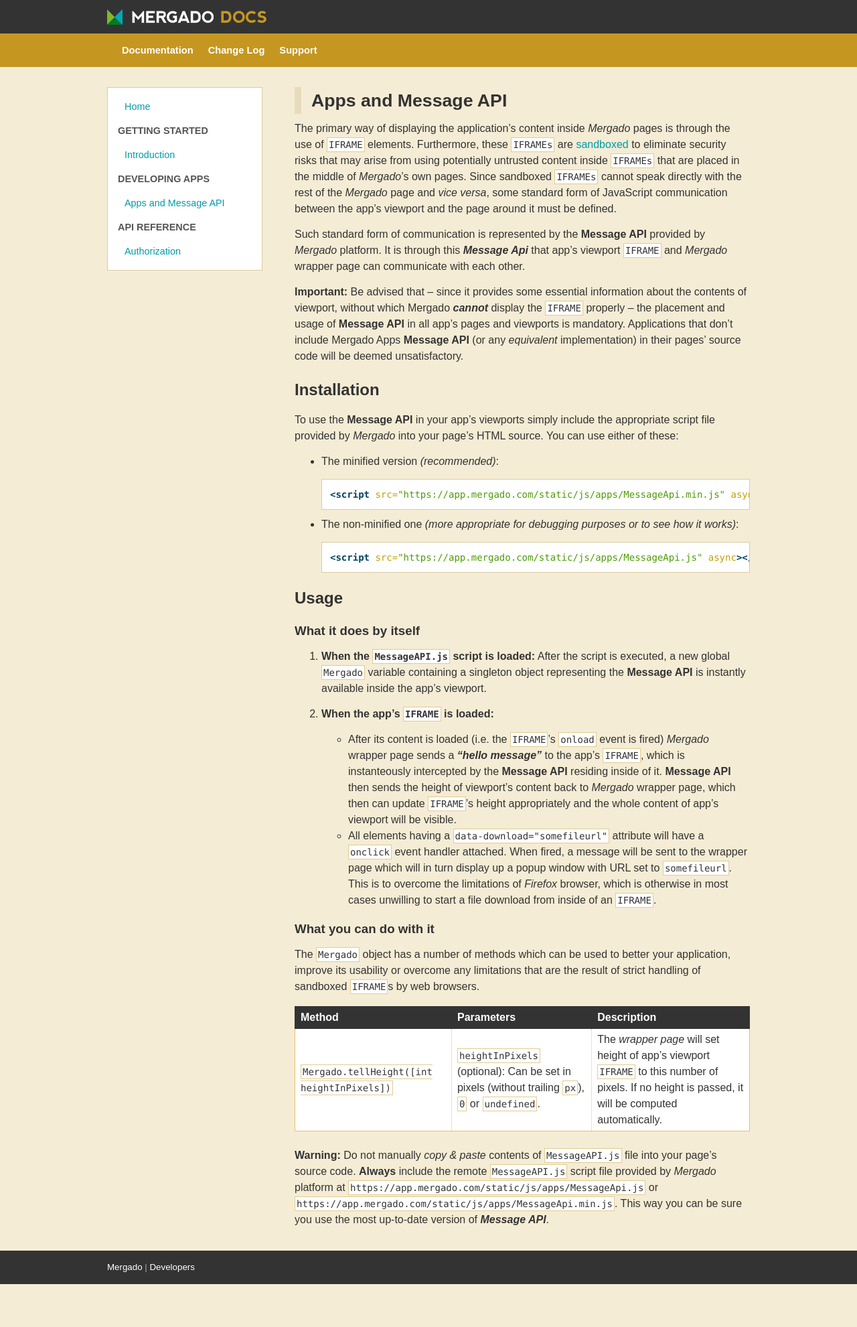
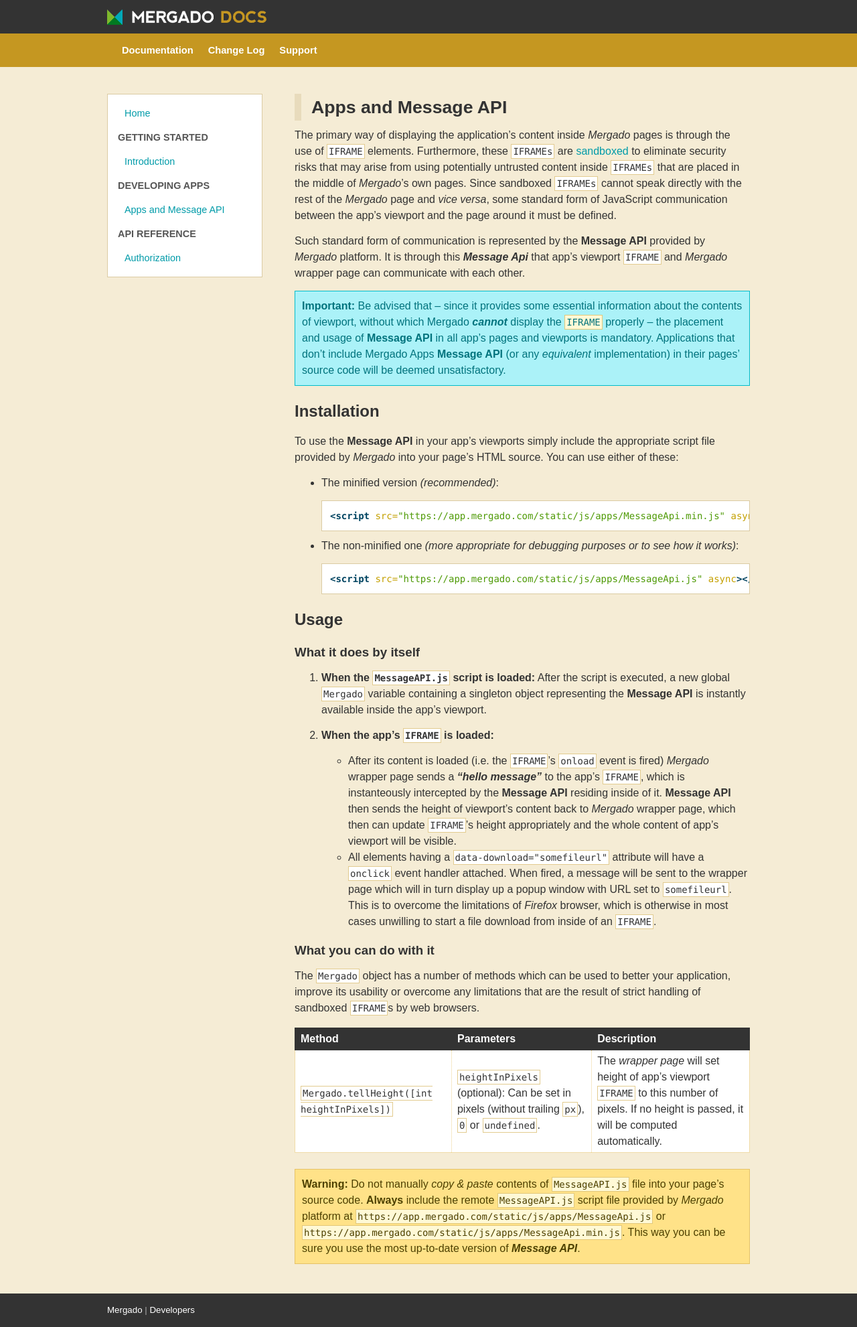
Before and after one commit to michalwiglasz/docs, a Jekyll site: the page built from _posts/2016-04-02-messageapi.md, in a window 1280 px wide. Shown: the whole page at 67% size. Built offline with Jekyll 4.4.1, drawn with Linux system fonts in a browser that asks for light colours; before the commit the page ends 1917 px from its top, so only the background shows below that.

Commit message:
Created sticky, warning and important classes, and some other minor changes in CSS.

```diff
--- a/_sass/_layout.sass
+++ b/_sass/_layout.sass
@@ -41,9 +41,28 @@ p
 	margin-top: 10px
 	margin-bottom: 14px
 
+	&.warning
+		color: #4d4100
+		padding: 10px
+		border: 1px solid lighten($submenu-background-color, 20%)
+		background: #ffe288
+
+		code
+			background-color: #fff9d6
+
+	&.important
+		color: #00737d
+		padding: 10px
+		border: 1px solid #00bccb
+		background: #abf2f8
+
+		code
+			background-color: #fff9d6
+
 a
 	color: #009ba9
 	text-decoration: none
+
 	&:hover, &:focus, &:active
 		text-decoration: underline
 
@@ -51,13 +70,16 @@ a
 	min-height: 100px
 	margin-bottom: 10px
 	background: #333
+
 	a
 		color: white
+
 	h4
 		a
 			font-size: 1.3em
 		small
 			font-size: 0.9em
+
 	a:hover
 		text-decoration: none
 
@@ -67,6 +89,7 @@ a
 	zoom: 1
 	height: 50px
 	line-height: 50px
+
 	.brand
 		position: relative
 		margin: 0
@@ -81,15 +104,18 @@ a
 	z-index: 999
 	zoom: 1
 	transition: box-shadow .3s
+
 	.wrapper
 		position: relative
 		max-width: 960px
 		margin: auto
+
 	ul
 		float: left
 		li
 			float: left
 			margin-left: 1.5em
+
 	a:hover
 		text-decoration: underline
 
@@ -134,15 +160,17 @@ nav
 		text-align: left
 		font-style: normal
 		color: #aaa
+
 	a
 		color: #fff
 
 #content
-	margin-bottom: 70px
+	margin-bottom: 80px
 	color: $text-color
 	line-height: $base-line-height
 	float: right
 	width: 680px
+
 	> .page-header:first-child
 		margin-top: 0
 		h2
@@ -155,21 +183,25 @@ nav
 	font-size: 0.9em
 	border: 1px solid $content-line-color
 	background: $content-bg-color
+
 	ul.nav
 		padding: 10px 15px
+
 	li
 		padding-top: 10px
 		padding-bottom: 10px
 		list-style: none
+
 		a
 			padding-left: 10px
 			padding-right: 10px
+
 	.nav-header
 		padding-left: 0
 		padding-right: 0
 
 #content-and-nav
-	margin-top: 30px
+	margin-top: 40px
 
 #logo
 	background: url(../assets/logo-mergado-docs.png) no-repeat left center
@@ -181,10 +213,12 @@ nav
 	top: 12.5px
 	width: 240px
 	padding-right: 40px
+
 	a
 		display: inline-block
 		width: 100%
 		height: 100%
+
 		h2
 			height: 100%
 			text-indent: 110%
@@ -194,15 +228,19 @@ nav
 
 body.rtl
 	direction: rtl
+
 	#header .brand
 		float: right
 		margin-left: 5px
+
 	.row-fluid [class*="span"]
 		float: right
 		margin-left: 0
 		margin-right: 2.564102564102564%
+
 		&:first-child
 			margin-right: 0
+
 	ul, ol
 		margin: 0 25px 10px 0
 
@@ -224,11 +262,11 @@ tbody
 
 	tr
 		background-color: $white
-		border: 1px solid lighten($submenu-background-color, 20%)
+		border: 1px solid lighten($submenu-background-color, 35%)
 		border-top: none
 
 	td
-		border-left: 1px dotted lighten($submenu-background-color, 20%)
+		border-left: 1px dotted lighten($submenu-background-color, 30%)
 
 
 td, th
@@ -271,3 +309,7 @@ pre
 
 .highlight
 	margin: 0
+
+.sticky
+	top: 40px
+	position: fixed
```
